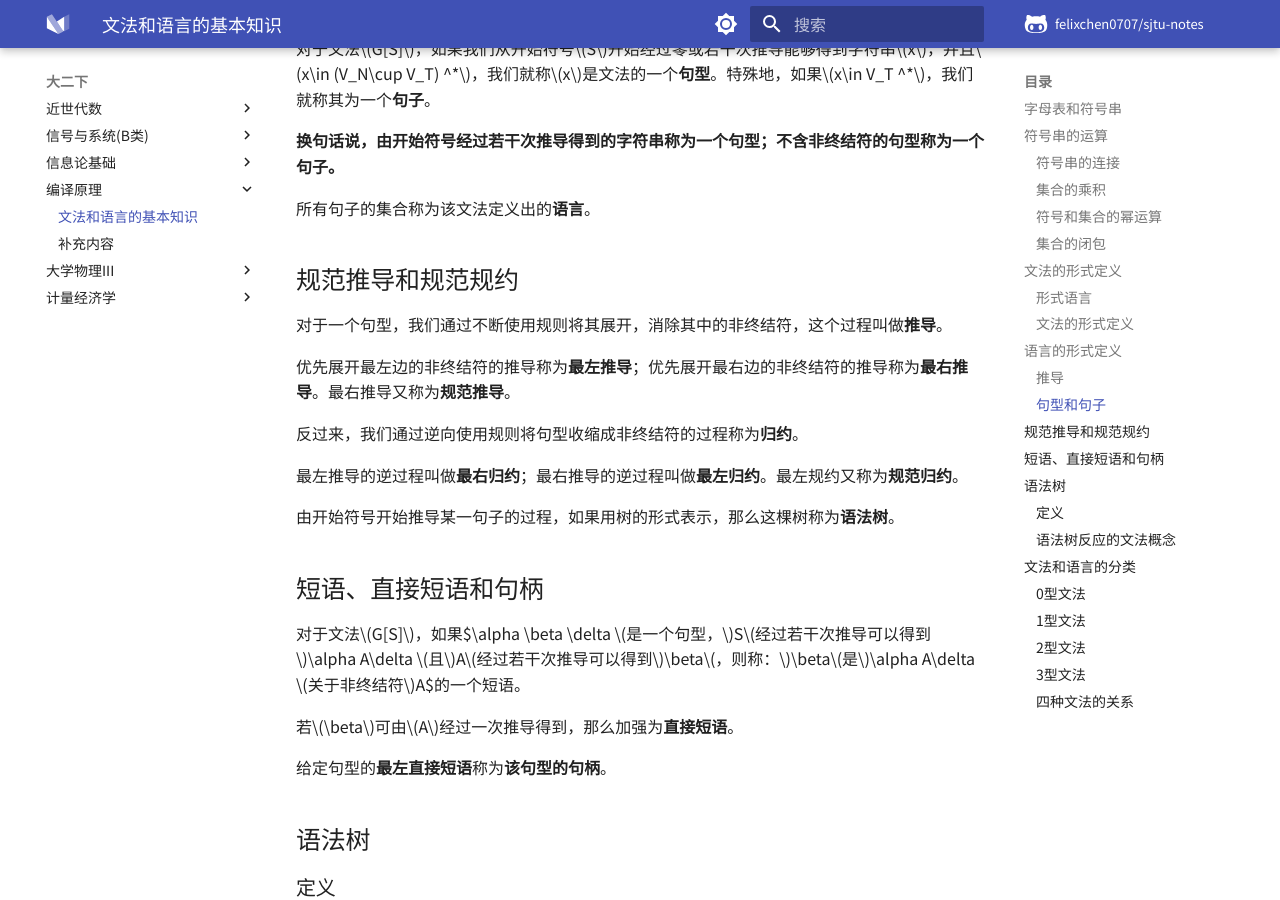
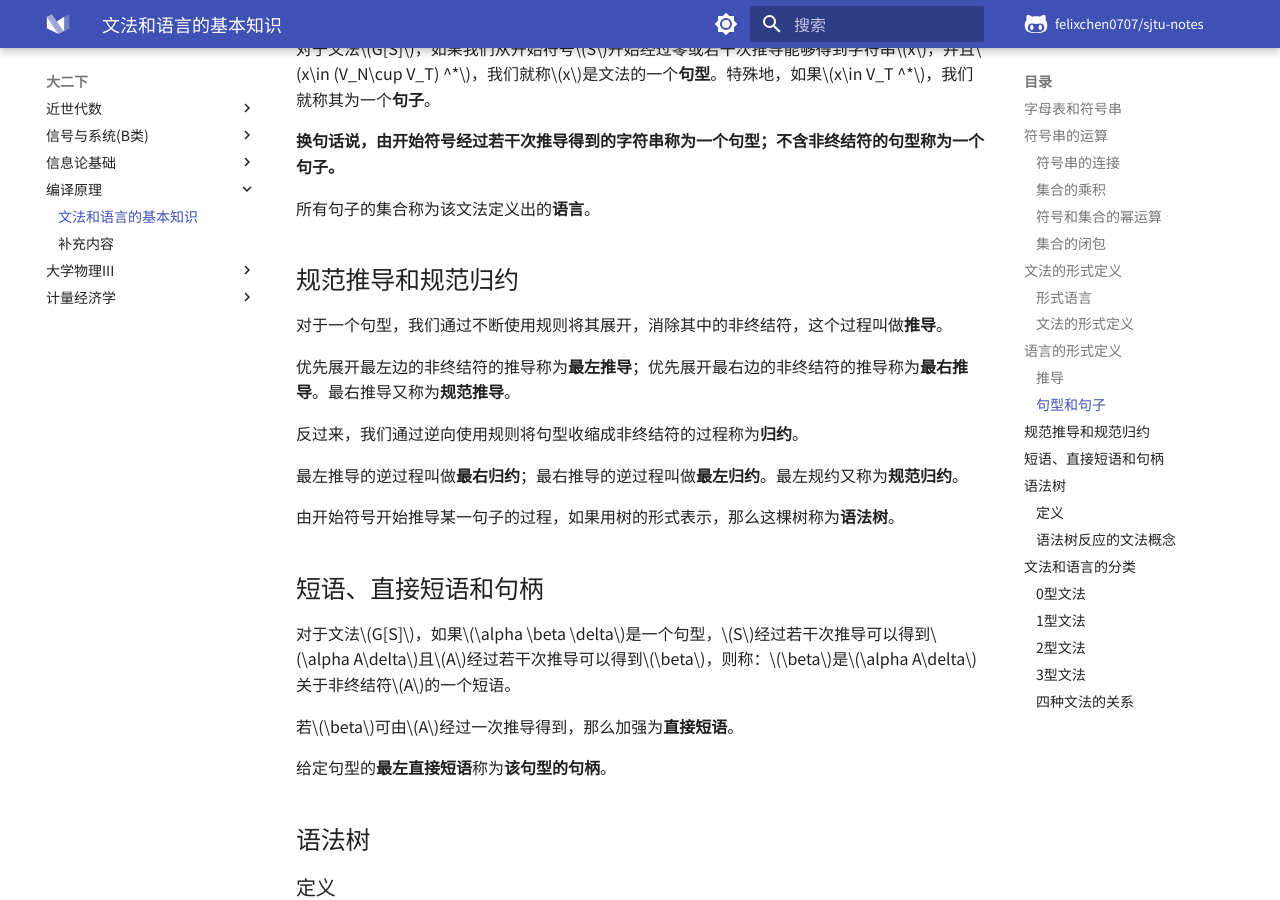
Before and after one commit to glimmeringlight/sjtu-notes, an MkDocs documentation site: the page built from docs/notes/grade2-2/NIS2336/001.md, in a window 1280 px wide and 900 px high, scrolled down 2135 px. Built offline with MkDocs 1.6.1 and Material for MkDocs 9.7.7, drawn with Linux system fonts in a browser that asks for light colours; a script that is not in the unit is left out; comment, search, counter and statistics services are not loaded.

Commit message:
fix errs

```diff
--- a/docs/notes/grade2-2/NIS2336/001.md
+++ b/docs/notes/grade2-2/NIS2336/001.md
@@ -117,7 +117,7 @@ $S$是一个非终结符号，叫做文法的**开始符号**或者**识别符
 
 所有句子的集合称为该文法定义出的**语言**。
 
-## 规范推导和规范规约
+## 规范推导和规范归约
 
 对于一个句型，我们通过不断使用规则将其展开，消除其中的非终结符，这个过程叫做**推导**。
 
@@ -131,7 +131,7 @@ $S$是一个非终结符号，叫做文法的**开始符号**或者**识别符
 
 ## 短语、直接短语和句柄
 
-对于文法$G[S]$，如果$\alpha \beta \delta $是一个句型，$S$经过若干次推导可以得到$\alpha A\delta $且$A$经过若干次推导可以得到$\beta$，则称：$\beta$是$\alpha A\delta $关于非终结符$A$的一个短语。
+对于文法$G[S]$，如果$\alpha \beta \delta$是一个句型，$S$经过若干次推导可以得到$\alpha A\delta$且$A$经过若干次推导可以得到$\beta$，则称：$\beta$是$\alpha A\delta$关于非终结符$A$的一个短语。
 
 若$\beta$可由$A$经过一次推导得到，那么加强为**直接短语**。
 
```
Also changed, not shown: 1 other file.
